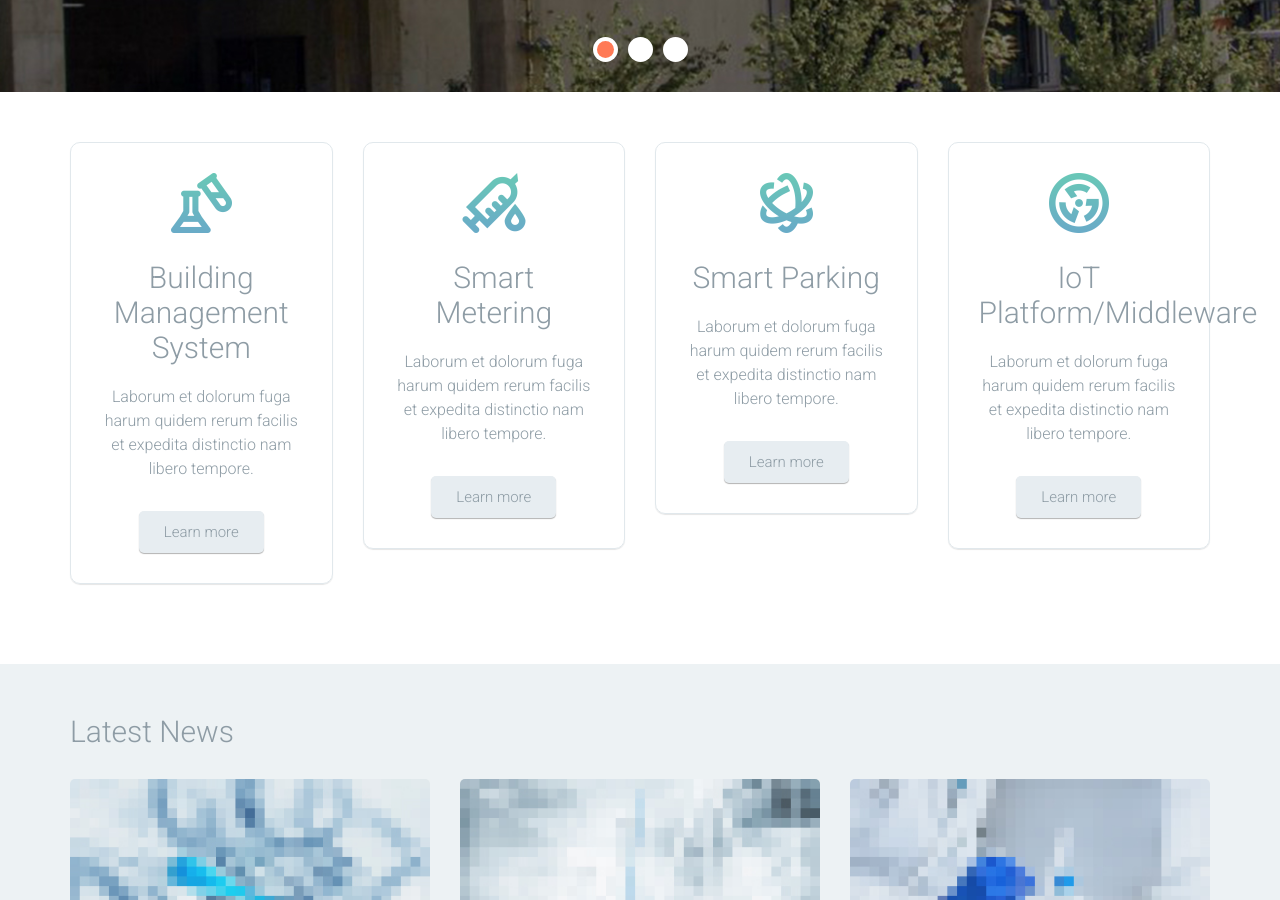
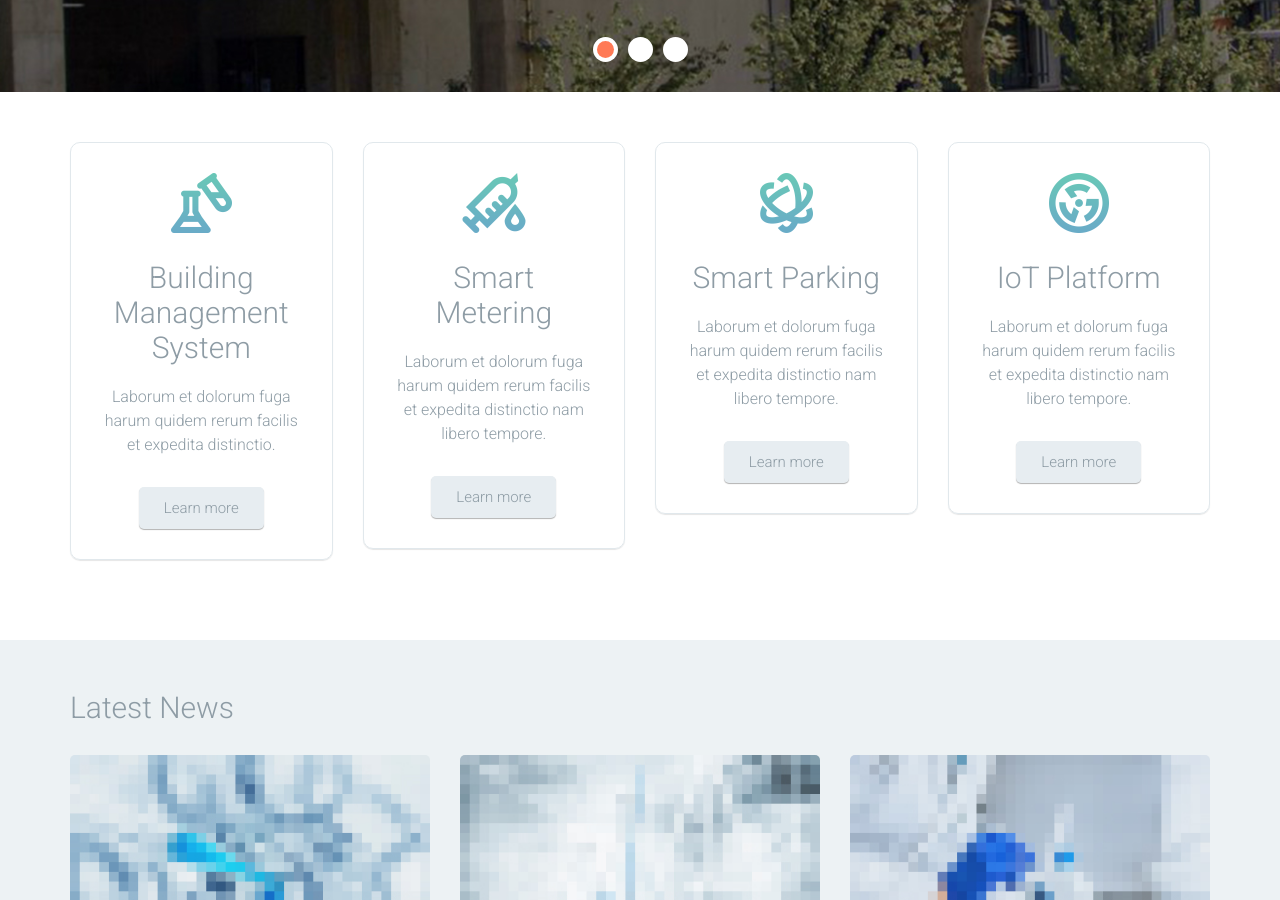
Before and after one commit to aiotrc/aiotrc.github.io, a Jekyll site: the page built from index.html, in a window 1280 px wide and 900 px high, scrolled down 628 px. Built offline with Jekyll 4.4.1, drawn with Linux system fonts in a browser that asks for light colours.

Commit message:
Minimizes vertical statements.

```diff
--- a/index.html
+++ b/index.html
@@ -70,7 +70,7 @@ layout: default
             <div class="feature">
               <img src="images/icon-research-small.png" alt="" class="feature-image">
               <h2 class="feature-title">Building Management System</h2>
-              <p>Laborum et dolorum fuga harum quidem rerum facilis et expedita distinctio nam libero tempore.</p>
+              <p>Laborum et dolorum fuga harum quidem rerum facilis et expedita distinctio.</p>
               <a href="" class="button">Learn more</a>
             </div>
           </div>
@@ -93,7 +93,7 @@ layout: default
           <div class="col-md-3 col-sm-6">
             <div class="feature">
               <img src="images/icon-energy-small.png" alt="" class="feature-image">
-              <h2 class="feature-title">IoT Platform/Middleware</h2>
+              <h2 class="feature-title">IoT Platform</h2>
               <p>Laborum et dolorum fuga harum quidem rerum facilis et expedita distinctio nam libero tempore.</p>
               <a href="" class="button">Learn more</a>
             </div>
```
